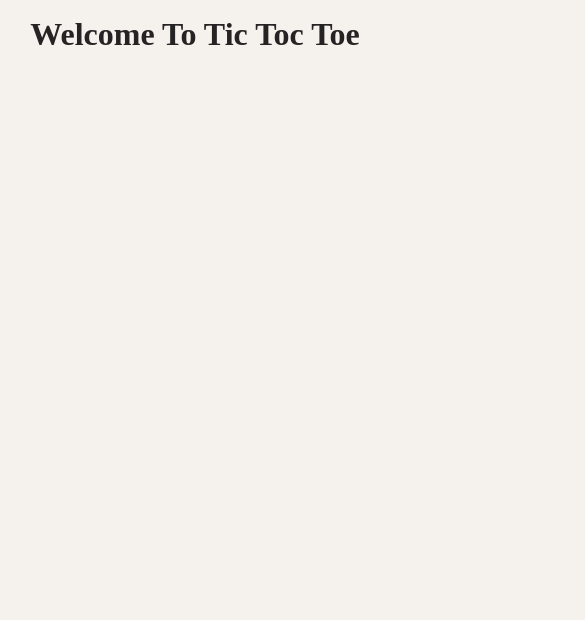
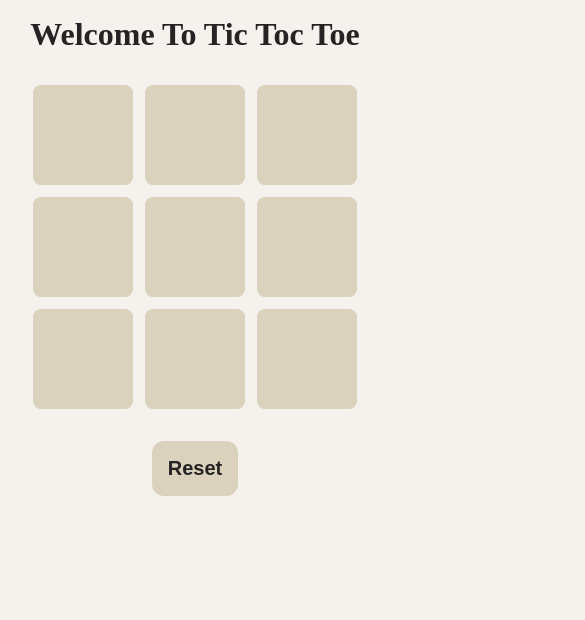
Before and after one commit to phogatsahil98/Tic-Tac-Toe, a plain HTML site: page index.html in a window 390 px wide. Shown: the top 620 px of the page, 585 px wide, since content can reach past the window. Drawn offline with Linux system fonts and the light colour scheme.

Commit message:
🎯 Final responsive layout + UI polish

```diff
--- a/styles.css
+++ b/styles.css
@@ -41,7 +41,7 @@ h1{
     margin-block-start: 1rem;
 }
 
-.toe-box{
+/*.toe-box{
     gap: 0.75rem ;
     margin-inline-start: 23.5rem;
     margin-inline-end: 23.5rem;
@@ -49,7 +49,17 @@ h1{
     flex-wrap: wrap;
     margin-block-start : 2rem;
 }
+    */
+.toe-box {
+    display: flex;
+    flex-wrap: wrap;
+    justify-content: center;
+    gap: 0.75rem;
+    max-inline-size: 400px;
+    margin: 2rem auto;
+}
 
+/*
 .box{
     border: none;
     font-size: 3.25rem;
@@ -60,7 +70,24 @@ h1{
     border-radius: 0.5rem;
     background-color: #DAD2BC;
 }
+    */
 
+    .box {
+        border: none;
+        font-size: 3rem;
+        font-weight: 600;
+        color: #70798C;
+        inline-size: 100px;
+        block-size: 100px;
+        border-radius: 0.5rem;
+        background-color: #DAD2BC;
+        display: flex;
+        justify-content: center;
+        align-items: center;
+        cursor: pointer;
+    }
+
+/*
 .reset{
     border: none;
     padding: 1rem;
@@ -72,7 +99,35 @@ h1{
     border-radius: 0.75rem;
     background-color: #DAD2BC;
 }
+*/
+
+.reset {
+    display: block;              /* block element so margin works */
+    margin: 2rem auto;           /* auto horizontal margin centers it */
+    padding: 1rem;
+    font-weight: 550;
+    color: #252323;
+    text-align: center;
+    font-size: 1.25rem;
+    border-radius: 0.75rem;
+    background-color: #DAD2BC;
+    border: none;
+}
+
 
 .hide{
     display: none;
 }
+
+// Will Scale down the ratio of layout when the screen size goes lower than 600px
+@media (max-width: 600px) {
+    .box {
+        inline-size: 75px;
+        block-size: 75px;
+        font-size: 2rem;
+    }
+
+    .toe-box {
+        gap: 0.5rem;
+    }
+}
```
